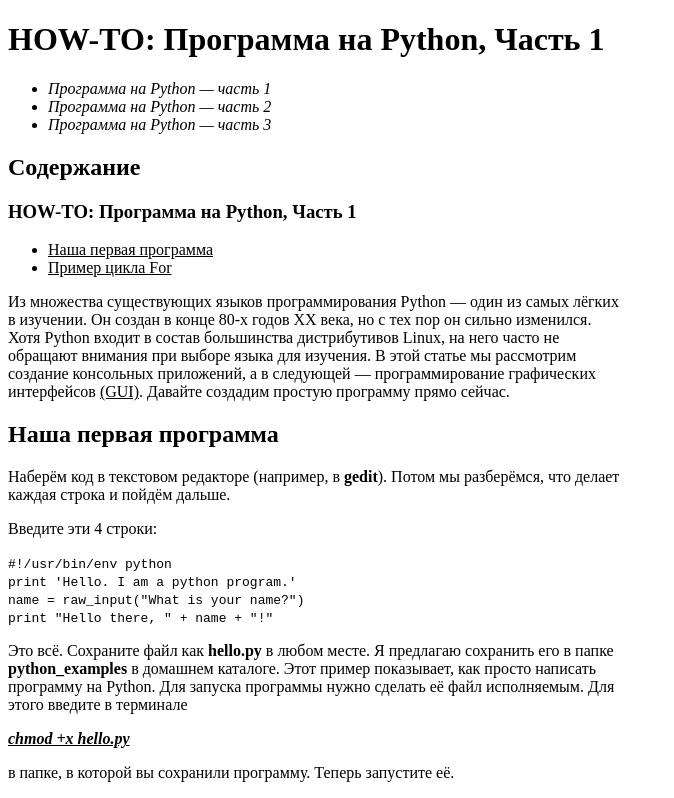
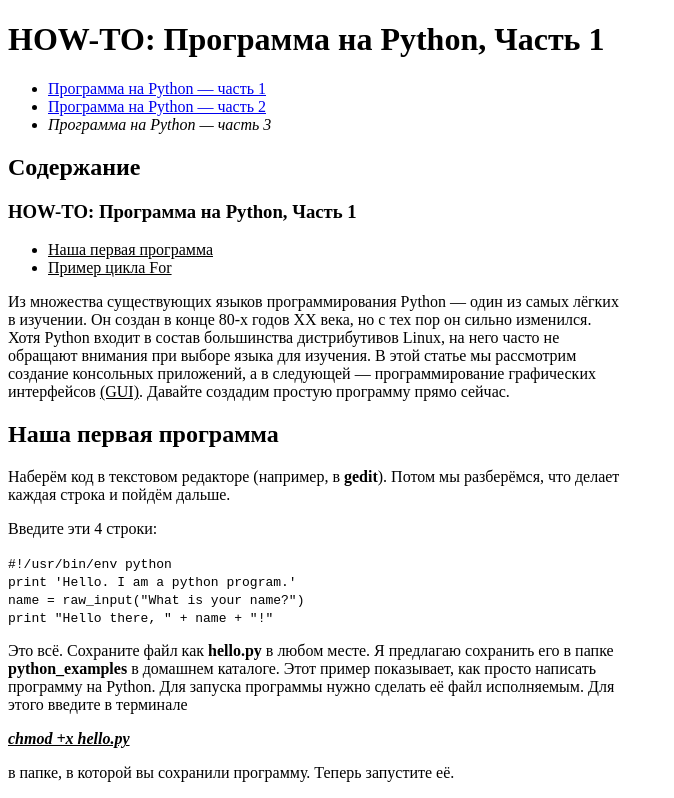
Before and after one commit to Konstantin2022/GaidukevichKonstantin, a plain HTML site: page GaidukevichK/01HTML/01HTML_Part1/Index.html in a window 1280 px wide. Shown: the top 798 px of the page, without its empty margins (0-674 px from the left). Drawn offline with Linux system fonts and the light colour scheme.

Commit message:
add_index

```diff
--- a/GaidukevichK/01HTML/01HTML_Part1/Index.html
+++ b/GaidukevichK/01HTML/01HTML_Part1/Index.html
@@ -11,8 +11,8 @@
 <h1>HOW-TO: Программа на Python, Часть 1</h1>
 
 <ul>
-    <li><i>Программа на Python — часть 1</i></li>
-    <li><i>Программа на Python — часть 2</i></li>
+    <li><a href="01HTML/01HTML_Part1/index.html">Программа на Python — часть 1</a></li>
+    <li><a href="01HTML/01HTML_Part2/index.html">Программа на Python — часть 2</a></li>
     <li><i>Программа на Python — часть 3</i></li>
 </ul>
 
```
